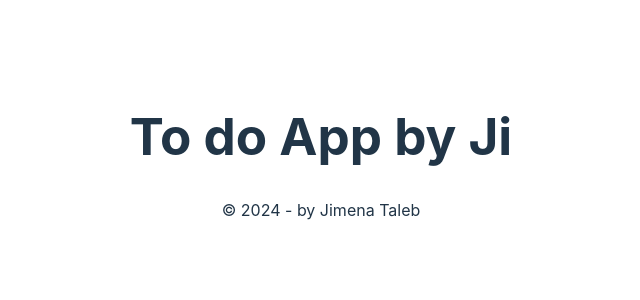
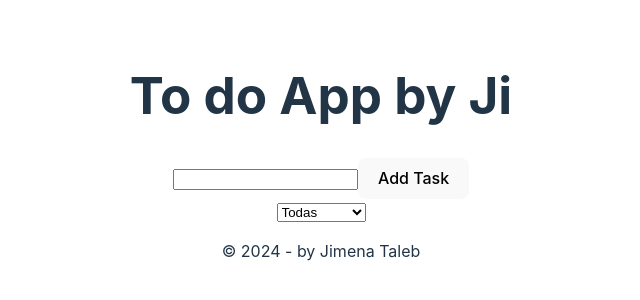
Before and after one commit to JimenaTaleb/To-do-App, a React (Vite) app: page / in a window 1280 px wide. Shown: the part 244-544 px from the top of the page, without its empty margins (319-959 px from the left). Built offline with nearby package versions, Linux system fonts and the light colour scheme.

Commit message:
modifying components

```diff
--- a/src/Container.jsx
+++ b/src/Container.jsx
@@ -1,6 +1,9 @@
+import FormContainer from "./components/FormContainer"
+
 export default function Container() {
   return (
     <main>
+        <FormContainer/>
     </main>
   )
 }
--- a/src/components/Filters.jsx
+++ b/src/components/Filters.jsx
@@ -0,0 +1,11 @@
+export default function Filters() {
+  return (
+    <div>
+        <select name="" id="">
+            <option value="">Todas</option>
+            <option value="done">Completas</option>
+            <option value="pending">Pendientes</option>
+        </select>
+    </div>
+  )
+}
--- a/src/components/FormContainer.jsx
+++ b/src/components/FormContainer.jsx
@@ -1,5 +1,11 @@
+import Form from "./Form"
+import Filters from "./Filters"
+
 export default function FormContainer() {
   return (
-    <div>FormContainer</div>
+    <div>
+        <Form/>
+        <Filters/>
+    </div>
   )
 }
```
